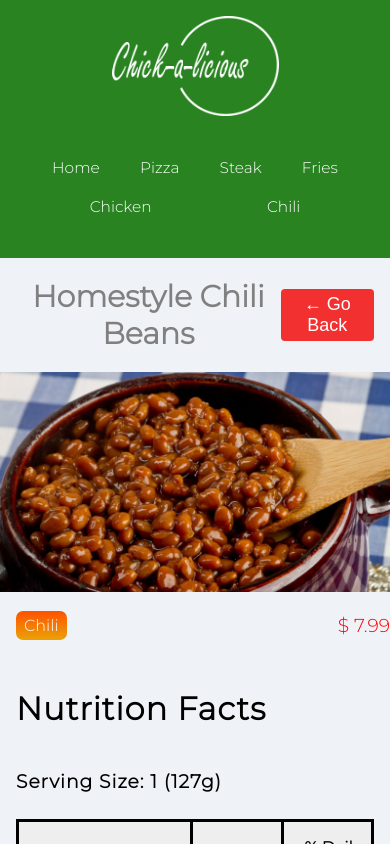
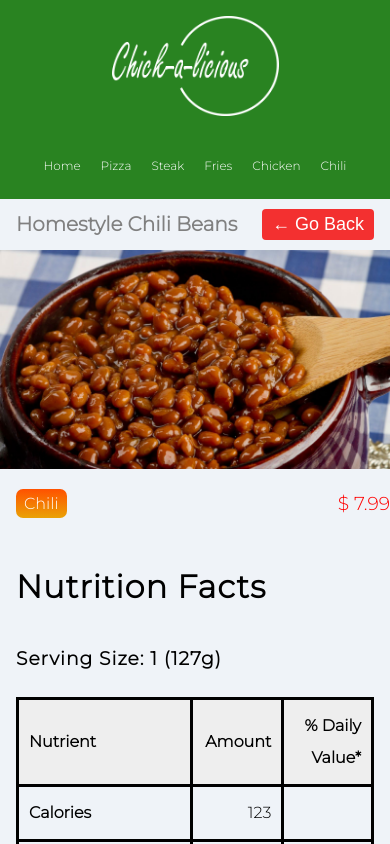
Before and after one commit to gurime/foodapp, a Next.js app: page /DetailsPage/Chili in a window 390 px wide. Shown: the top 844 px of the page. Built offline with nearby package versions, Linux system fonts and the light colour scheme.

Commit message:
Update globals.css

```diff
--- a/src/styles/globals.css
+++ b/src/styles/globals.css
@@ -111,7 +111,7 @@ background-color: #0a92e6;
 
 /* article slug css starts here */
 .article-container{
-max-width: 80rem;
+max-width: 50rem;
 margin: auto;
 }
 
@@ -440,16 +440,20 @@ padding: 1rem 0;
 }
 .navlinks{
 flex-wrap: wrap;
-margin: auto;
-margin-bottom: 1rem;
 }
 
 .navlinks a{
 padding: 10px;
 margin: auto;
-font-size: 15.4px;
+font-size: 12px;
 }
 /* @nav css stops here */
+
+/* @article css */
+.backbtn-box h1{
+font-size: 20px;
+}
+/* @article css */
 
 
 /* @footer css strats here */
```
